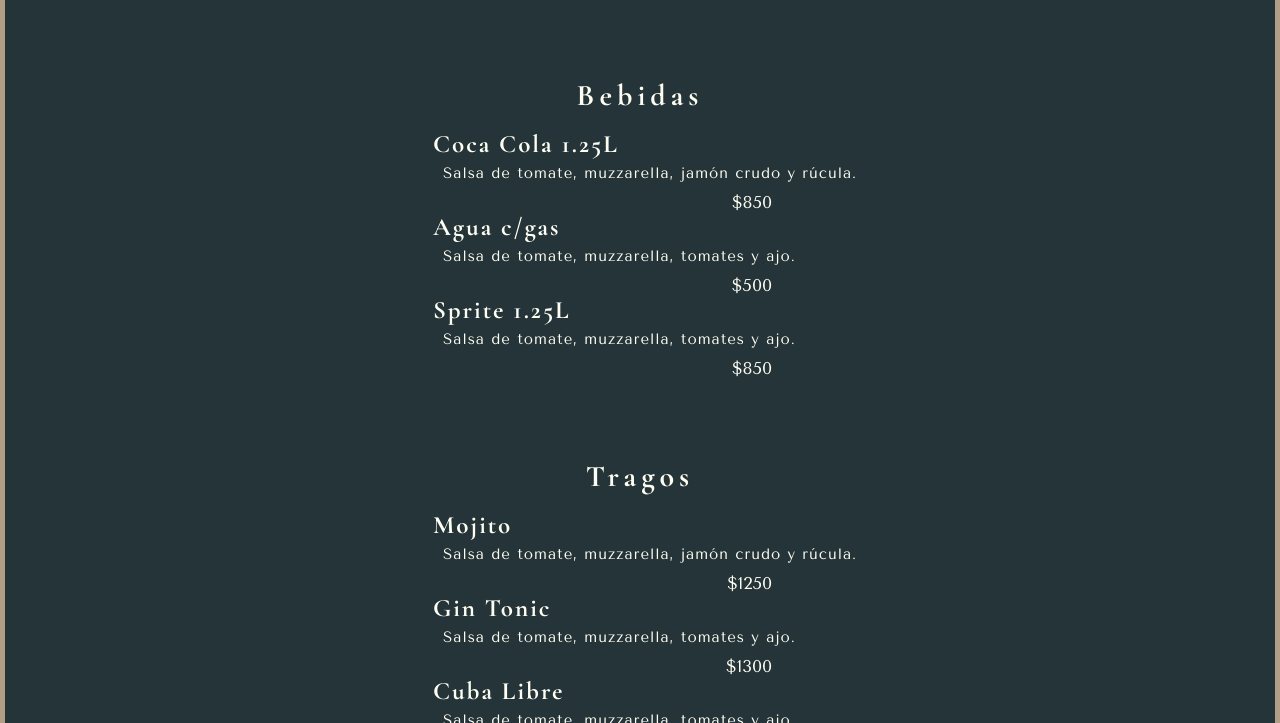
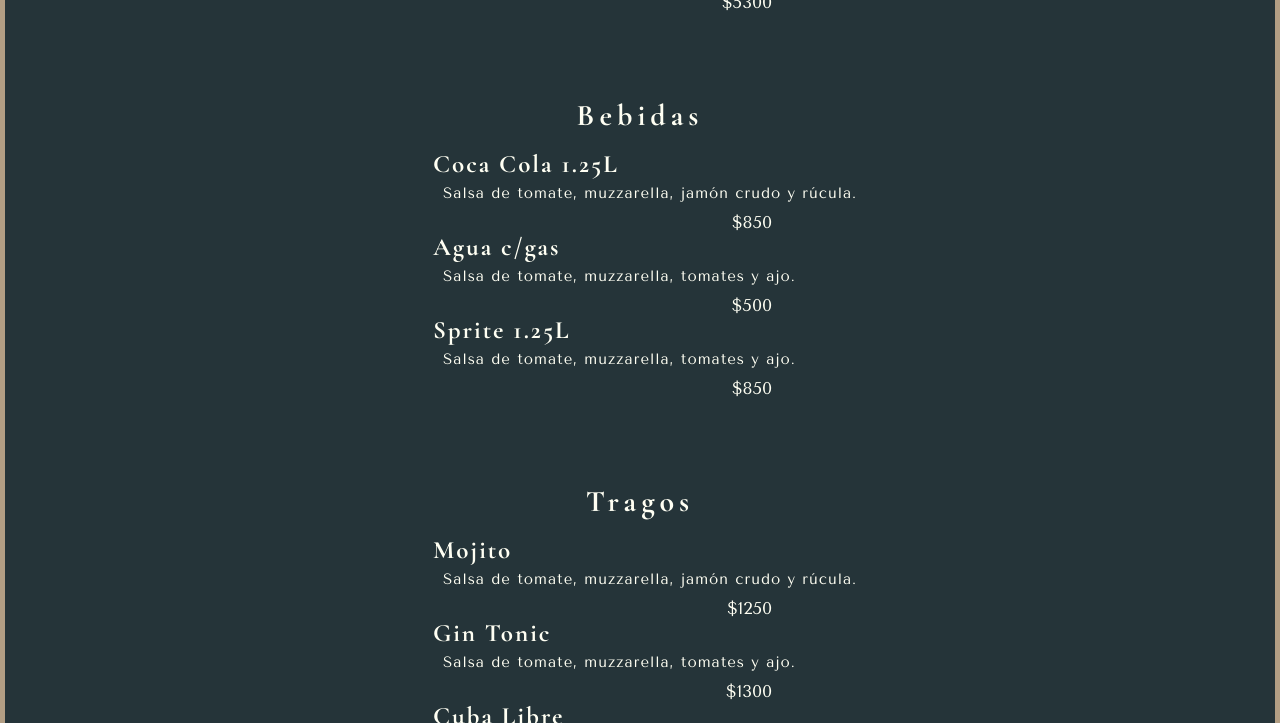
Before and after one commit to linksmati/linksmati.github.io, a plain HTML site: page menu/template1/menu.html in a window 1280 px wide. Shown: the part 2077-2800 px from the top of the page. Drawn offline with nearby package versions, Linux system fonts and the light colour scheme.

Commit message:
modificacion a las categorias style

```diff
--- a/menu/template1/assets/style.css
+++ b/menu/template1/assets/style.css
@@ -117,7 +117,7 @@ main{
     font-size: 30px;
     font-weight: bold;
     letter-spacing: 5px;
-    padding: 80px 0 15px;
+    padding: 85px 0 15px;
 
 }
 .elemento{
```
